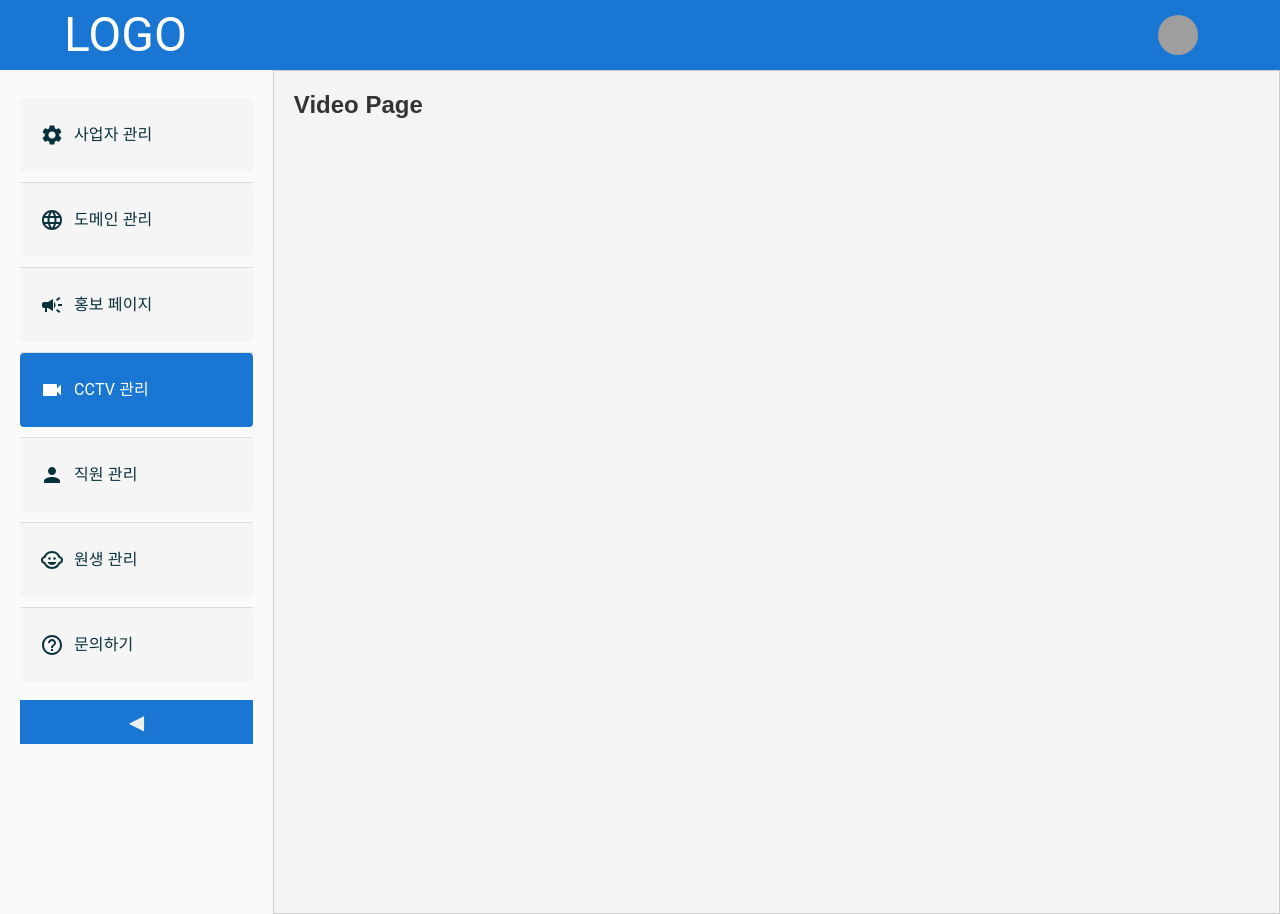
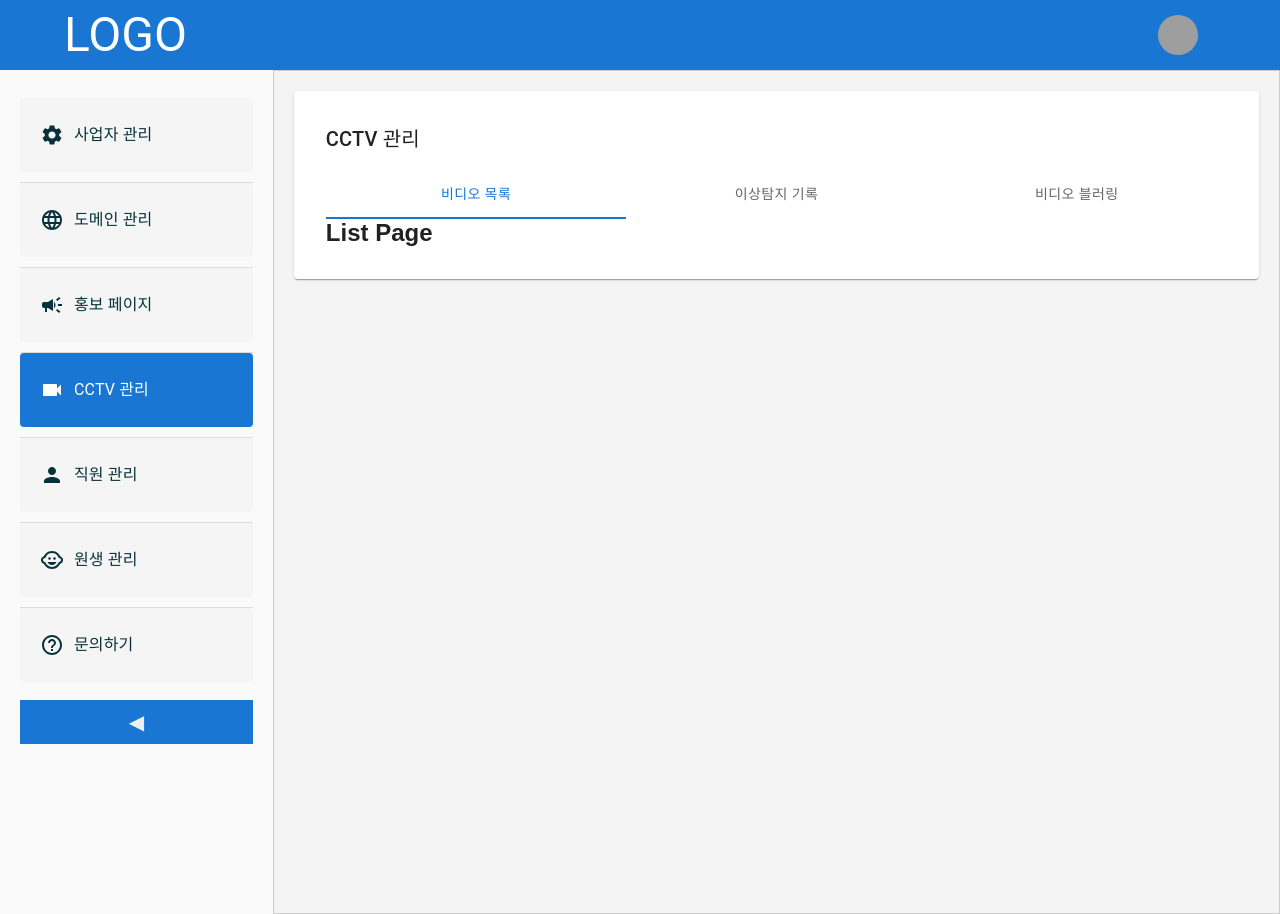
Before and after one commit to MinsuPark404/woongs, a React (Create React App) app in the folder frontend/: page /main/videos in a window 1280 px wide. Built offline with nearby package versions, Linux system fonts and the light colour scheme; no server answers; grey boxes are pictures that could not be loaded.

Commit message:
CREATE: Add vidieo list page -hs

```diff
--- a/frontend/src/components/Contact/Contact.jsx
+++ b/frontend/src/components/Contact/Contact.jsx
@@ -4,6 +4,9 @@ const Contact = () => {
     return (
         <div>
             <h1>Contact Page</h1>
+            {/* 1:1 상담하기 */}
+            {/* 자주 묻는 질문 */}
+            {/* 게시판 */}
         </div>
     );
 };
--- a/frontend/src/components/Employee/Employee.jsx
+++ b/frontend/src/components/Employee/Employee.jsx
@@ -4,6 +4,10 @@ const Employee = () => {
     return (
         <div>
             <h1>Employee Page</h1>
+            {/* 직원등록 */}
+            {/* 직원목록 */}
+            {/* 직원 로그인 로그 관리 */}
+
         </div>
     );
 };
--- a/frontend/src/components/Sidebar/Sidebar.js
+++ b/frontend/src/components/Sidebar/Sidebar.js
@@ -1,8 +1,6 @@
 import React,{useEffect}from 'react';
 import { useNavigate, useLocation } from 'react-router-dom';
 import { Button, Divider, List, ListItem, ListItemText, Typography } from '@mui/material';
-import { FontAwesomeIcon } from '@fortawesome/react-fontawesome';
-import { faUserGear, faGlobe, faBullhorn, faQuestionCircle, faUser, faVideo, faChild } from '@fortawesome/free-solid-svg-icons';
 import SettingsIcon from '@mui/icons-material/Settings';
 import LanguageIcon from '@mui/icons-material/Language';
 import CampaignIcon from '@mui/icons-material/Campaign';
@@ -30,7 +28,6 @@ const Sidebar = ({ isExpanded, setIsExpanded }) => {
     };
 
     const handleLinkClick = (path) => {
-
         if (!isExpanded) {
             navigate(path, { state: { isSidebarExpanded: isExpanded } });
         }else{
--- /dev/null
+++ b/frontend/src/components/Videos/AnomalyDetection.jsx
@@ -0,0 +1,11 @@
+import React from "react";
+
+const AnomalyDetection = () => {
+    return (
+        <div>
+            <h1>AnomalyDetection Page</h1>
+        </div>
+    );
+}
+
+export default AnomalyDetection;
--- /dev/null
+++ b/frontend/src/components/Videos/BlurVideo.jsx
@@ -0,0 +1,11 @@
+import React from "react";
+
+const BlurVideo = () => {
+    return (
+        <div>
+            <h1>BlurVideo Page</h1>
+        </div>
+    );
+}
+
+export default BlurVideo;
--- /dev/null
+++ b/frontend/src/components/Videos/List.jsx
@@ -0,0 +1,24 @@
+import React from "react";
+import axios from "../../axios";
+
+const fetchData = async () => {
+    try {
+        const response = await axios.get("/videos");
+        console.log("VIDEO LIST : ",response.data);
+        return response.data;
+    } catch (err) {
+        console.error(err);
+        throw new Error('Error while fetching data from server');
+    }
+};
+
+const List = () => {
+    fetchData();
+    return (
+        <div>
+            <h1>List Page</h1>
+        </div>
+    );
+};
+
+export default List;
--- a/frontend/src/components/Videos/Videos.jsx
+++ b/frontend/src/components/Videos/Videos.jsx
@@ -1,10 +1,44 @@
-import React from "react";
+import React, { useState } from 'react';
+import { Tabs, Tab, Box, Paper, Typography } from '@mui/material';
+import List from './List';
+import BlurVideo from './BlurVideo';
+import AnomalyDetection from './AnomalyDetection';
 
 const Videos = () => {
+    const items = ['비디오 목록', '이상탐지 기록', '비디오 블러링'];
+    const [activeTab, setActiveTab] = useState(0);
+
+    const handleChange = (event, newValue) => {
+    setActiveTab(newValue);
+    };
+
     return (
-        <div>
-            <h1>Video Page</h1>
-        </div>
+        <Paper sx={{ width: '100%' }}>
+            <Box sx={{ margin: 2, padding: 2 }}>
+            <Typography variant="h6" sx={{ marginBottom: 2 }}>CCTV 관리</Typography>
+            <Tabs
+            value={activeTab}
+            onChange={handleChange}
+            indicatorColor="primary"
+            textColor="primary"
+            aria-label="domain tabs"
+            variant="fullWidth"
+            sx={{
+            '.MuiTab-root:hover': { // 탭 버튼 호버 스타일
+                backgroundColor: '#1976d2', // 호버시 배경색
+                color: '#fff', // 호버시 글자색
+            }
+            }}
+            >
+            {items.map((item, index) => (
+                <Tab label={item} key={index} />
+            ))}
+            </Tabs>
+                {activeTab === 0 && <List />}
+                {activeTab === 1 && <AnomalyDetection />}
+                {activeTab === 2 && <BlurVideo />}
+            </Box>
+        </Paper>
     );
 };
 
```
